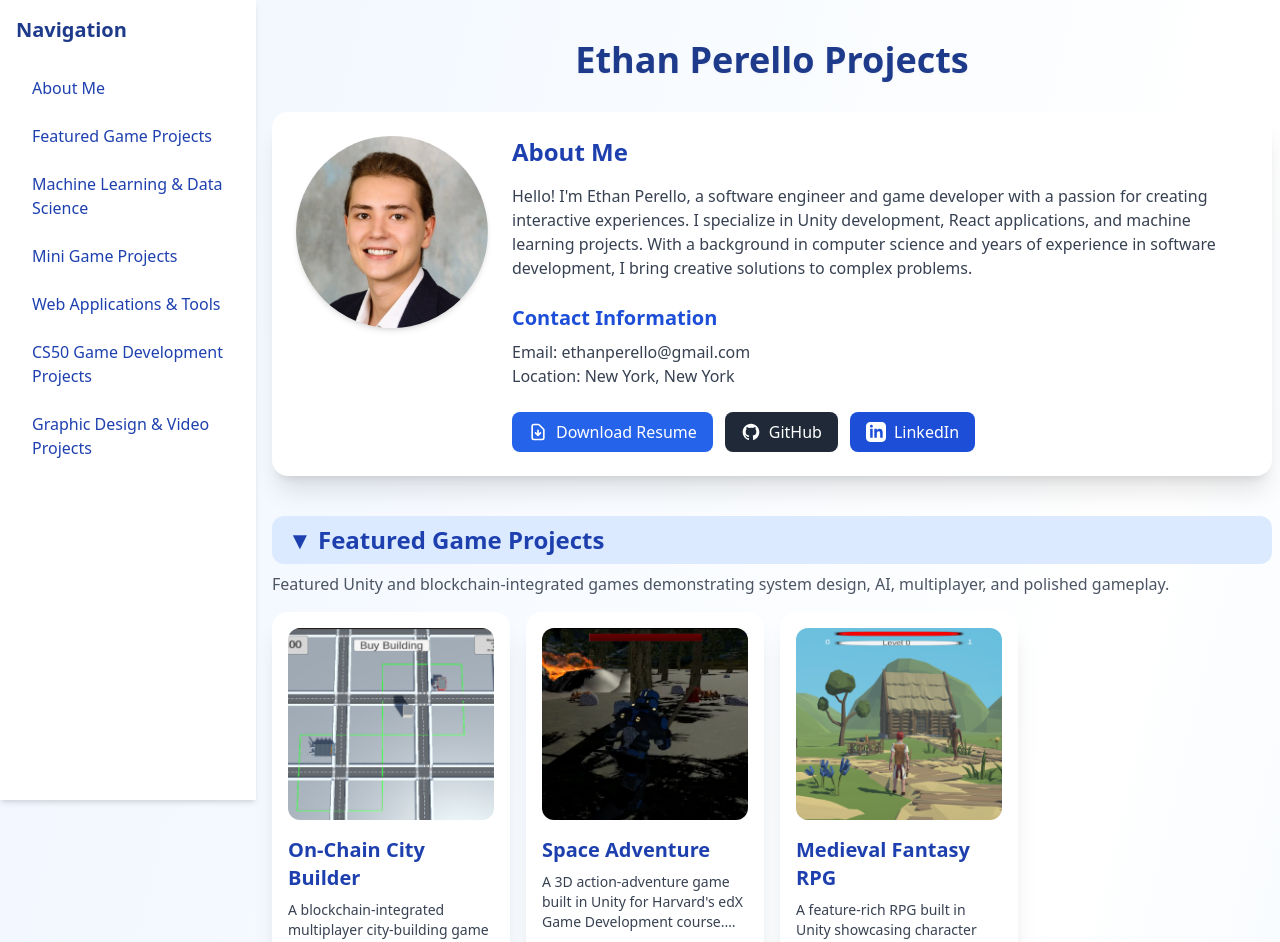
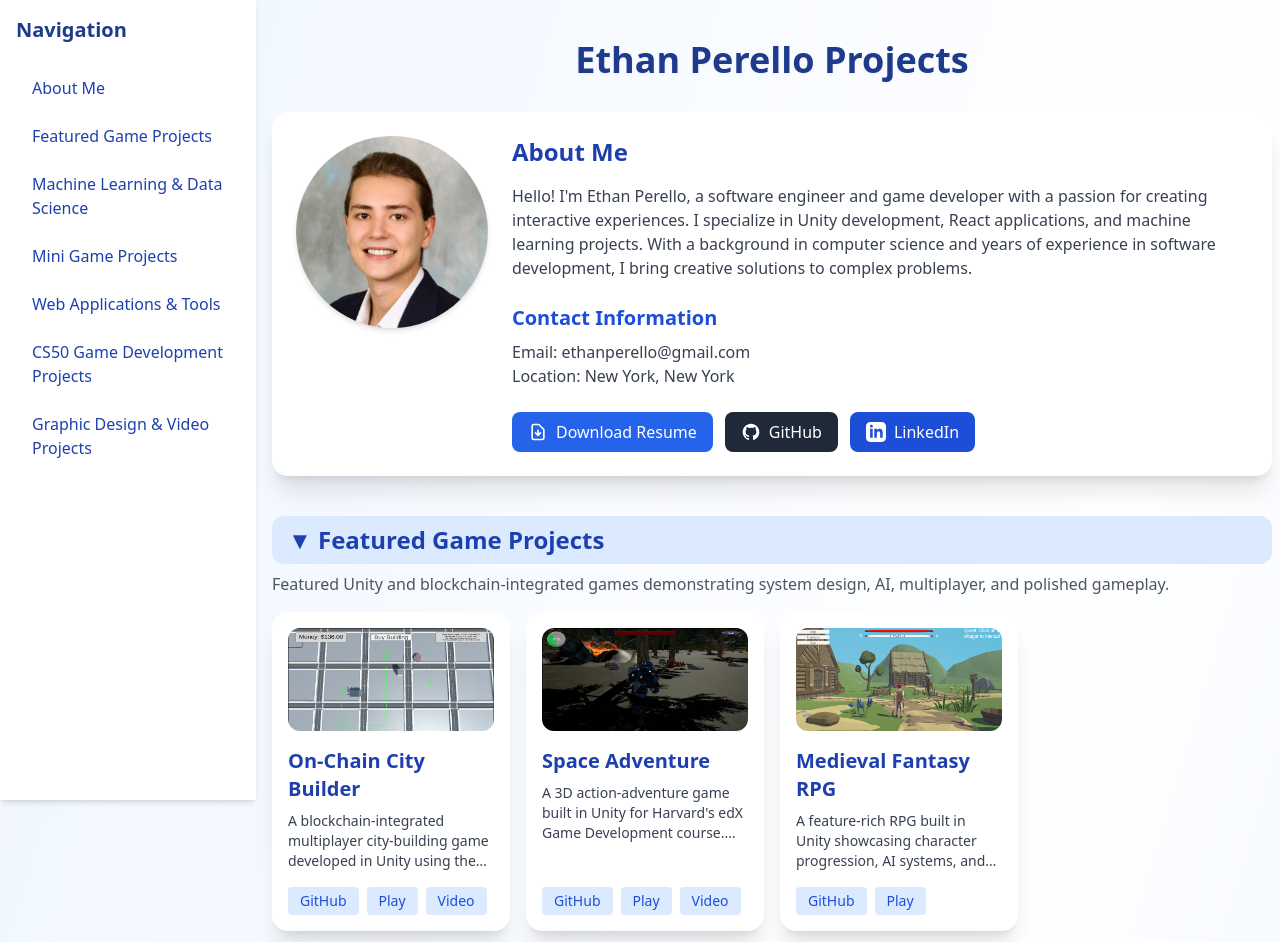
Before and after one commit to EthanPerello/EthanPerello.github.io, a React (Create React App) app: page / in a window 1280 px wide. Shown: the top 942 px of the page. Built offline with nearby package versions, Linux system fonts and the light colour scheme.

Commit message:
Update before deploy

```diff
--- a/src/App.js
+++ b/src/App.js
@@ -314,11 +314,13 @@ const ProjectCard = ({ project, onClick }) => {
       onClick={() => onClick(project)}
     >
       {project.image && (
-        <img
-          src={project.image}
-          alt={project.title}
-          className="rounded-xl mb-4 w-full h-48 object-cover"
-        />
+        <div className="aspect-[2/1] overflow-hidden rounded-xl mb-4">
+          <img
+            src={project.image}
+            alt={project.title}
+            className="w-full h-full object-contain"
+          />
+        </div>
       )}
       <h2 className="text-xl font-semibold mb-2 text-blue-800">{project.title}</h2>
       <p className="text-sm text-gray-700 whitespace-pre-line mb-4 line-clamp-3">{project.description}</p>
@@ -564,52 +566,52 @@ const graphicProjects = [
   {
     title: "Sealand Basketball",
     image: sealandThumbnailImage,
-    description: "Brand identity development for the Principality of Sealand's basketball organization, including logo design, style guidelines, and tournament marketing materials.",
-    fullDescription: "A comprehensive brand identity system developed for the Principality of Sealand's basketball organization. The project began with extensive conceptual exploration, resulting in a cohesive visual language that balances maritime heritage with basketball iconography. The final deliverables included a primary wordmark, secondary logos, color palette specifications, typography guidelines, and promotional materials for the Youth Basketball Tournament.\n\nUsing Adobe Photoshop and After Effects, the design solution employs a strategic two-color approach with deep blue representing the sea and Sealand's naval history, paired with vibrant orange reflecting the basketball itself. Wave elements were integrated throughout the visual system to reinforce the connection to Sealand's unique offshore location while maintaining clear visual hierarchy and ensuring legibility across print and digital applications.",
+    description: "Brand identity for a fictional basketball organization based in Sealand. The project includes logo design, color scheme development, and promotional materials for a youth tournament using Photoshop and After Effects.",
+    fullDescription: "Brand identity for a fictional basketball organization based in Sealand. The project includes logo design, color scheme development, and promotional materials for a youth tournament. The design uses blue and orange colors to represent the sea and basketball, with wave elements integrated into the visual identity. Created using Adobe Photoshop and After Effects.",
     media: [
       {
         id: "sealand-poster",
         type: "image",
         src: sealandPosterImage,
-        caption: "Promotional poster for the Sealand Youth Basketball Tournament featuring stylized player silhouettes, gymnasium perspective, and strategic application of the brand identity system."
+        caption: "Promotional poster for the Sealand Youth Basketball Tournament featuring the brand's visual identity."
       },
       {
         id: "sealand-final-logo",
         type: "image",
         src: sealandFinalLogoImage,
-        caption: "Primary wordmark logo featuring custom typography with basketball-inspired letterforms and balanced proportions for strong brand recognition across multiple applications."
+        caption: "Final Sealand Basketball logo featuring basketball and maritime design elements."
       },
       {
         id: "sealand-logo-drafts",
         type: "image",
         src: sealandLogoDraftsImage,
-        caption: "Exploratory design concepts demonstrating the iterative process from initial sketches to refined logo variations, exploring different visual approaches to the brand identity."
+        caption: "Initial logo concepts exploring different approaches to the Sealand Basketball brand identity."
       }
     ]
   },
   {
-    title: "Tokyo Grand Bowl Motion Graphics",
+    title: "Tokyo Grand Bowl Video Ads",
     image: bowlingThumbnailImage,
-    description: "Dynamic motion graphics campaign for Tokyo Grand Bowl's exterior digital displays, featuring vibrant bowling sequences and celebratory moments with consistent visual styling.",
-    fullDescription: "A series of high-impact motion graphics designed for Tokyo Grand Bowl's exterior digital display system. This project required creating visually compelling content that would attract attention in Tokyo's competitive entertainment district while effectively communicating the venue's premium bowling experience.\n\nUtilizing Adobe Premiere Pro and After Effects, the campaign features three coordinated videos with consistent visual treatment, including vibrant color grading with signature purple tints, dynamic transitions, and strategic pacing. Cinematic techniques including slow-motion sequences and carefully composed shots highlight the excitement of bowling, while green screen compositing was employed to integrate performers celebrating successful strikes.\n\nThe final deliverables included optimized video files formatted specifically for the venue's unique display configuration, along with a composite rendering demonstrating how the advertisements would appear on the building's exterior, creating an immersive visual experience for pedestrians and potential customers.",
+    description: "Motion graphics for a Tokyo bowling alley's exterior displays. Created with Premiere Pro, featuring vibrant purple-tinted bowling sequences, celebratory moments, and building display mockups.",
+    fullDescription: "Series of video advertisements designed for the exterior displays of a Tokyo bowling alley. The videos feature bowling action sequences, strike celebrations with green screen effects, and a visualization of how the ads would appear on the building. Created using Adobe Premiere Pro with a consistent visual style featuring vibrant colors and purple tinting.",
     media: [
       {
         id: "grand-bowl-building",
         type: "video",
         src: grandBowlBuildingVideo,
-        caption: "Architectural visualization showing the motion graphics as they appear on Tokyo Grand Bowl's exterior LED displays, demonstrating the environmental context and visibility from multiple vantage points."
+        caption: "Visualization showing how the ads would appear on the Tokyo Grand Bowl building exterior."
       },
       {
         id: "grand-bowl-strike",
         type: "video",
         src: grandBowlStrikeVideo,
-        caption: "Celebratory sequence utilizing green screen compositing techniques to integrate performers against animated bowling environments, featuring dynamic 'Strike!' typography with custom animation effects."
+        caption: "Strike celebration sequence with green-screened performers and animated text overlay."
       },
       {
         id: "grand-bowl-montage",
         type: "video",
         src: grandBowlMontageVideo,
-        caption: "Cinematic bowling montage showcasing precision cinematography from ball release to pin impact, enhanced with custom color grading, dynamic pacing, and atmospheric visual effects."
+        caption: "Slow-motion bowling sequence from ball release to pin impact with vibrant color treatment."
       }
     ]
   }
```
